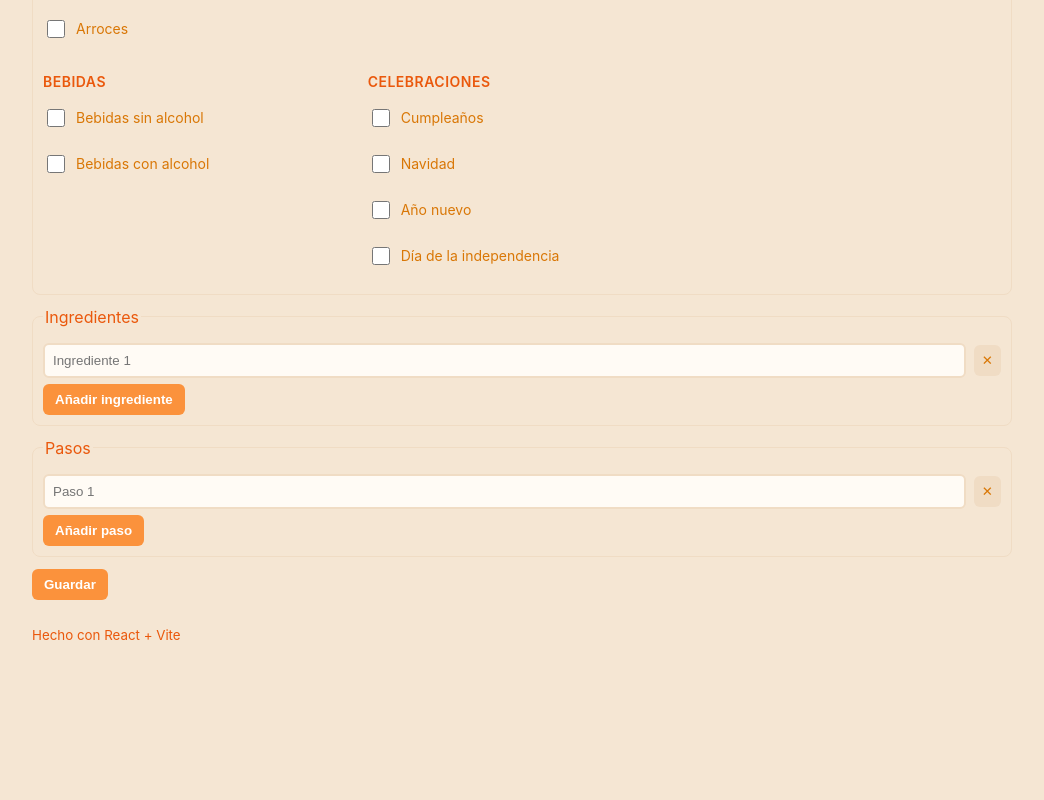
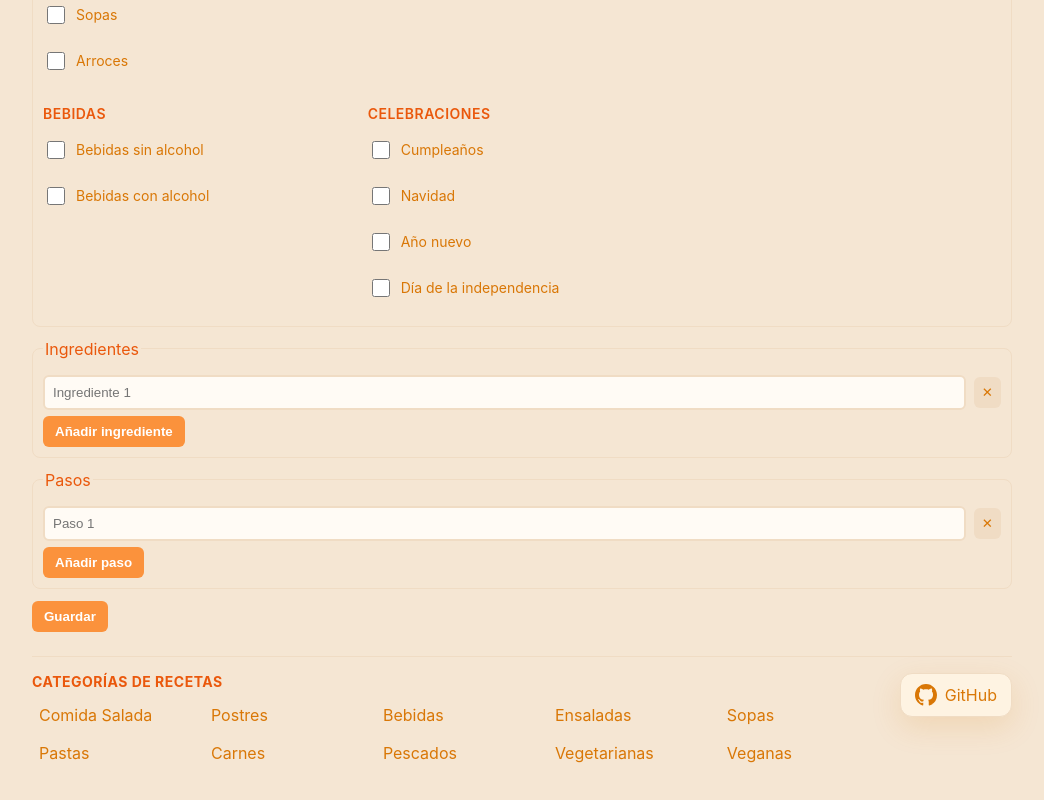
Before and after one commit to PabloFernandez3012/RecetasReact, a React (Vite) app in the folder frontend/: page /edit/1 in a window 1280 px wide. Shown: the part 821-1621 px from the top of the page, without its empty margins (118-1162 px from the left). Before the commit the page ends 1505 px from the top, so only its background shows below. Built offline with nearby package versions, Linux system fonts and the light colour scheme; no server answers.

Commit message:
frontend: integrar nuevo Footer de categorías y GitHub; estilos y layout para sticky footer

```diff
--- a/frontend/src/App.jsx
+++ b/frontend/src/App.jsx
@@ -1,6 +1,7 @@
 import { Link, Route, Routes } from 'react-router-dom'
 import MegaMenu from './components/MegaMenu'
 import ThemeToggle from './components/ThemeToggle'
+import Footer from './components/Footer'
 import RecipeList from './pages/RecipeList'
 import RecipeDetail from './pages/RecipeDetail'
 import RecipeForm from './pages/RecipeForm'
@@ -25,9 +26,7 @@
           <Route path="/edit/:id" element={<RecipeForm />} />
         </Routes>
       </main>
-      <footer>
-        <small>Hecho con React + Vite</small>
-      </footer>
+      <Footer />
     </div>
   )
 }
--- /dev/null
+++ b/frontend/src/components/Footer.jsx
@@ -0,0 +1,48 @@
+import { Link } from 'react-router-dom'
+
+const CATEGORIES = [
+  { key: 'saladas', label: 'Comida Salada' },
+  { key: 'postres', label: 'Postres' },
+  { key: 'bebidas', label: 'Bebidas' },
+  { key: 'ensaladas', label: 'Ensaladas' },
+  { key: 'sopas', label: 'Sopas' },
+  { key: 'pastas', label: 'Pastas' },
+  { key: 'carnes', label: 'Carnes' },
+  { key: 'pescados', label: 'Pescados' },
+  { key: 'vegetarianas', label: 'Vegetarianas' },
+  { key: 'veganas', label: 'Veganas' },
+]
+
+export default function Footer() {
+  return (
+    <footer className="footer-new">
+      <div className="footer-content">
+        <section className="footer-left">
+          <h3 className="footer-title">Categorías de Recetas</h3>
+          <div className="footer-grid">
+            {CATEGORIES.map((c) => (
+              <Link key={c.key} to={`/?cat=${c.key}`} className="footer-link">
+                {c.label}
+              </Link>
+            ))}
+          </div>
+        </section>
+
+        <section className="footer-right">
+          <a
+            href="https://github.com/PabloFernandez3012"
+            target="_blank"
+            rel="noopener noreferrer"
+            className="github-link"
+            aria-label="GitHub de Pablo"
+          >
+            <svg width="22" height="22" viewBox="0 0 16 16" fill="currentColor" aria-hidden>
+              <path d="M8 0C3.58 0 0 3.58 0 8c0 3.54 2.29 6.53 5.47 7.59.4.07.55-.17.55-.38 0-.19-.01-.82-.01-1.49-2.01.37-2.53-.49-2.69-.94-.09-.23-.48-.94-.82-1.13-.28-.15-.68-.52-.01-.53.63-.01 1.08.58 1.23.82.72 1.21 1.87.87 2.33.66.07-.52.28-.87.51-1.07-1.78-.2-3.64-.89-3.64-3.95 0-.87.31-1.59.82-2.15-.08-.2-.36-1.02.08-2.12 0 0 .67-.21 2.2.82.64-.18 1.32-.27 2-.27.68 0 1.36.09 2 .27 1.53-1.04 2.2-.82 2.2-.82.44 1.1.16 1.92.08 2.12.51.56.82 1.27.82 2.15 0 3.07-1.87 3.75-3.65 3.95.29.25.54.73.54 1.48 0 1.07-.01 1.93-.01 2.2 0 .21.15.46.55.38A8.013 8.013 0 0016 8c0-4.42-3.58-8-8-8z"/>
+            </svg>
+            <span>GitHub</span>
+          </a>
+        </section>
+      </div>
+    </footer>
+  )
+}
--- a/frontend/src/styles.scss
+++ b/frontend/src/styles.scss
@@ -194,6 +194,94 @@
 footer {
   margin: 24px 0;
   color: var(--muted);
+}
+
+// Mantener el footer al final incluso con poco contenido
+.container {
+  min-height: 100vh;
+  display: flex;
+  flex-direction: column;
+}
+
+main {
+  flex: 1 1 auto;
+}
+
+// Footer nuevo con categorías + GitHub
+.footer-new {
+  margin: 24px 0 8px 0;
+  padding: 16px 0 8px 0;
+  border-top: 1px solid var(--card-b);
+
+  .footer-content {
+    display: flex;
+    align-items: flex-start;
+    justify-content: space-between;
+    gap: 24px;
+    flex-wrap: wrap;
+  }
+
+  .footer-left {
+    flex: 1 1 60%;
+    min-width: 280px;
+  }
+
+  .footer-title {
+    margin: 0 0 10px 0;
+    font-size: 14px;
+    color: var(--muted);
+    text-transform: uppercase;
+    letter-spacing: .5px;
+  }
+
+  .footer-grid {
+    display: grid;
+    grid-template-columns: repeat(auto-fit, minmax(140px, 1fr));
+    gap: 8px 16px;
+  }
+
+  .footer-link {
+    color: var(--fg);
+    text-decoration: none;
+    padding: 4px 6px;
+    border-radius: 8px;
+    transition: all .15s ease;
+    border: 1px solid transparent;
+    &:hover {
+      color: #001;
+      background: var(--accent);
+      transform: translateX(2px);
+    }
+  }
+
+  .footer-right {
+    flex: 0 0 auto;
+  }
+
+  .github-link {
+    display: inline-flex;
+    align-items: center;
+    gap: 8px;
+    background: var(--card);
+    border: 1px solid var(--card-b);
+    padding: 10px 14px;
+    border-radius: 12px;
+    color: var(--fg);
+    text-decoration: none;
+    box-shadow: var(--shadow);
+    transition: transform .15s ease, background .15s ease, color .15s ease;
+    &:hover {
+      transform: translateY(-1px);
+      background: var(--accent);
+      color: #001;
+    }
+  }
+
+  @media (max-width: 600px) {
+    .footer-grid {
+      grid-template-columns: repeat(2, 1fr);
+    }
+  }
 }
 
 .list {
```
